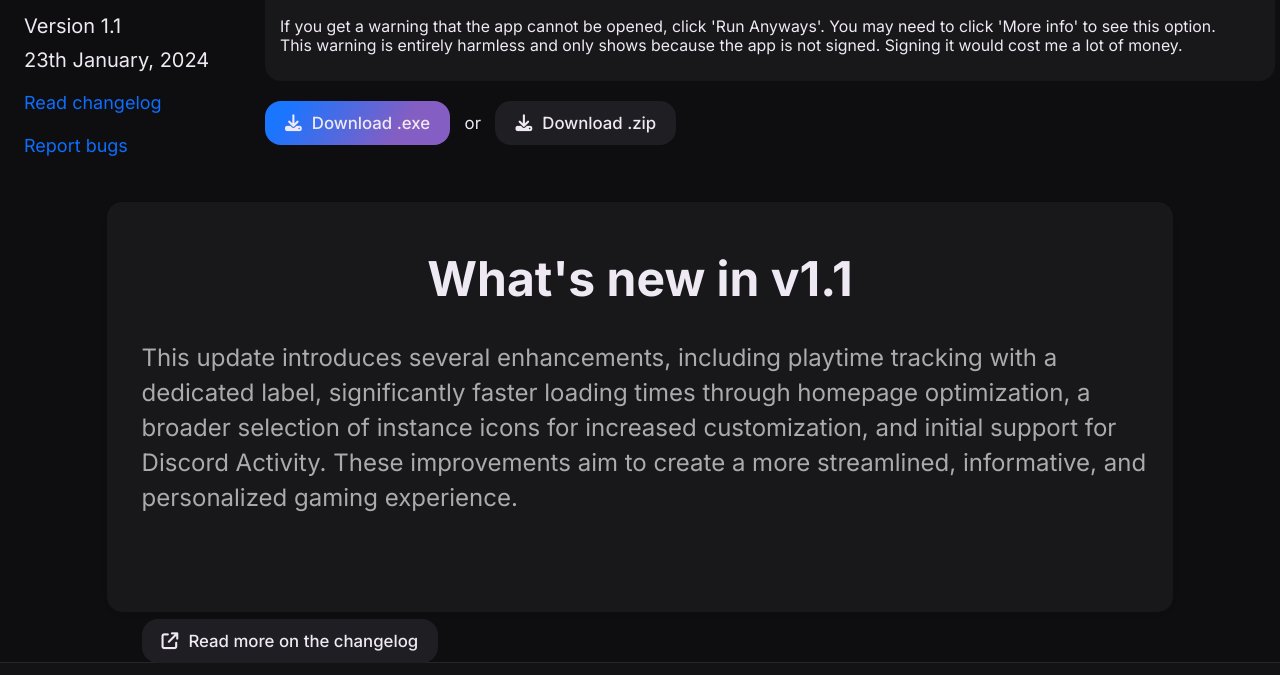
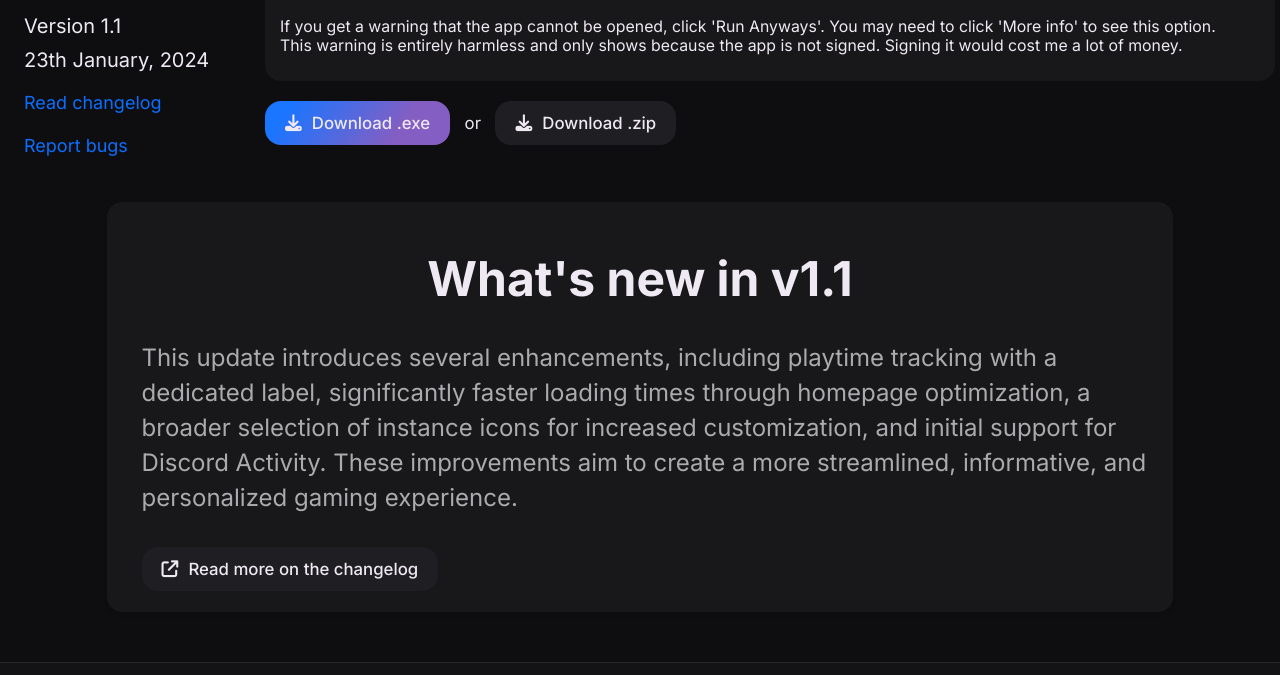
Before and after one commit to v-pun215/ArgonWebsite, a plain HTML site: page downloads.html in a window 1280 px wide. Shown: the part 473-1148 px from the top of the page. Drawn offline with Linux system fonts and the light colour scheme.

Commit message:
Update downloads.html

```diff
--- a/downloads.html
+++ b/downloads.html
@@ -59,7 +59,7 @@
         <div style="margin-left:0px;" class="bottom2">
             <h1 style="font-size:3rem;text-align: center;">What's new in v1.1</h1>
             <p style="max-width: 1200px;font-size:1.5rem;text-align: left;margin-left:20px;line-height: 35px; color:#ababad;">This update introduces several enhancements, including playtime tracking with a dedicated label, significantly faster loading times through homepage optimization, a broader selection of instance icons for increased customization, and initial support for Discord Activity. These improvements aim to create a more streamlined, informative, and personalized gaming experience.</a></p>
-            <button style="margin-left:20px;margin-top:10vh;width:fit-content;" class="start color-9" onclick="changelog('1.1')"><i style="margin-right:10px;" class="fa-solid fa-arrow-up-right-from-square"></i>Read more on the changelog</button>
+            <button style="margin-left:20px;margin-top:1vh;width:fit-content;" class="start color-9" onclick="changelog('1.1')"><i style="margin-right:10px;" class="fa-solid fa-arrow-up-right-from-square"></i>Read more on the changelog</button>
         </div>
     </center>
     <div class="footer">
```
